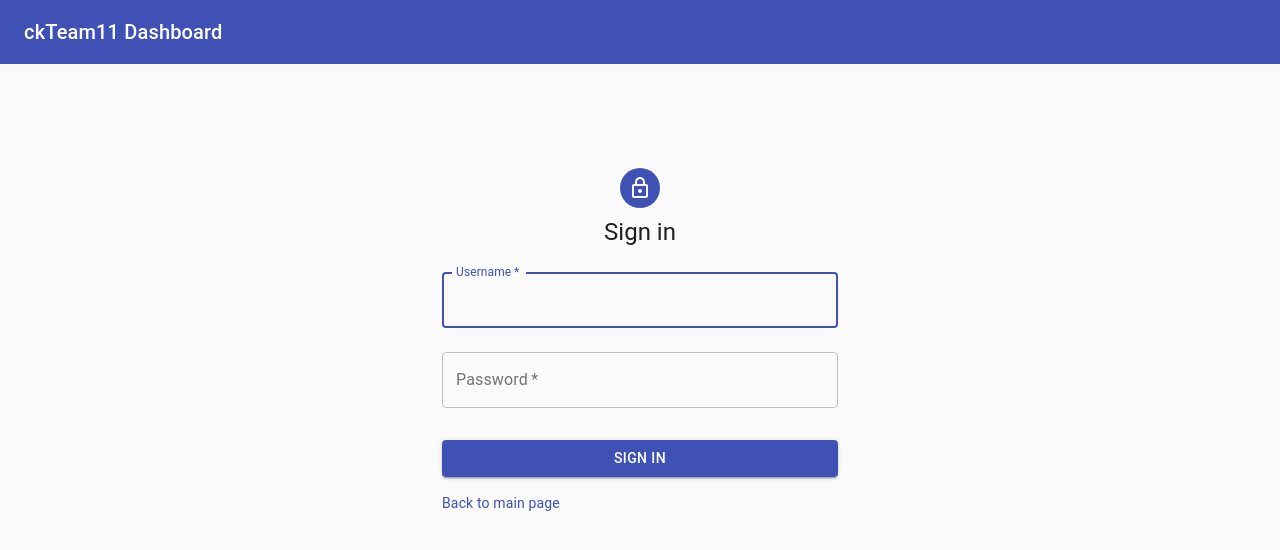
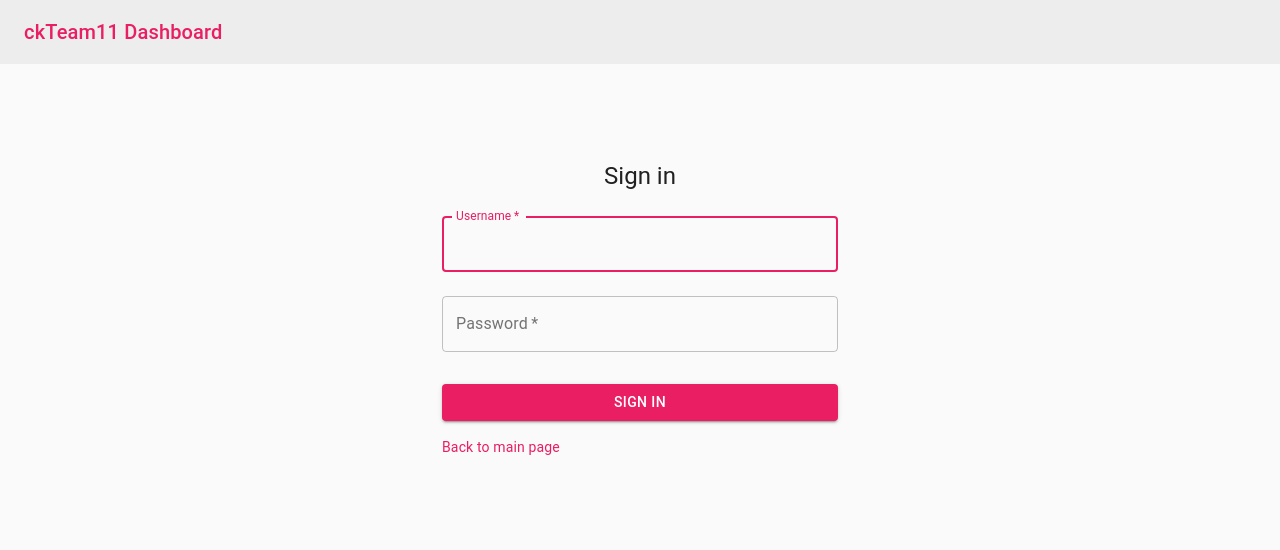
Before and after one commit to FirebirdIT/ckteam11-fe, a React (Create React App) app: page / in a window 1280 px wide. Shown: the top 550 px of the page. Built offline with nearby package versions, Linux system fonts and the light colour scheme.

Commit message:
update layout design

```diff
--- a/src/App.js
+++ b/src/App.js
@@ -1,7 +1,25 @@
 import Route from "./router/route";
+import { createMuiTheme, ThemeProvider } from "@material-ui/core/styles";
 
 function App() {
-  return <Route />;
+  const newTheme = createMuiTheme({
+    palette: {
+      primary: {
+        main: "#e91e63",
+      },
+      // secondary: {
+      //   main: yellow[600],
+      // },
+      // warning: {
+      //   main: red[900],
+      // },
+    },
+  });
+  return (
+    <ThemeProvider theme={newTheme}>
+      <Route />
+    </ThemeProvider>
+  );
 }
 
 export default App;
--- a/src/components/main-layout/navbar.js
+++ b/src/components/main-layout/navbar.js
@@ -72,13 +72,14 @@ export default function NabVar() {
 
   return (
     <div className={classes.root}>
-      <AppBar position="static" elevation={0}>
+      <AppBar position="static" elevation={0} style={{ background: "#ededed" }}>
         <Toolbar>
           {auth && (
             <IconButton
               edge="start"
               color="inherit"
               aria-label="menu"
+              color="primary"
               onClick={handleDrawerOpen}
               className={clsx(
                 classes.menuButton,
@@ -88,7 +89,7 @@ export default function NabVar() {
               <MenuIcon />
             </IconButton>
           )}
-          <Typography variant="h6" className={classes.title}>
+          <Typography variant="h6" className={classes.title} color="primary">
             ckTeam11 Dashboard
           </Typography>
         </Toolbar>
--- a/src/components/signin/signin-form.js
+++ b/src/components/signin/signin-form.js
@@ -83,9 +83,9 @@ export default function SignIn() {
 
   return (
     <div className={classes.paper}>
-      <Avatar className={classes.avatar}>
+      {/* <Avatar className={classes.avatar}>
         <LockOutlinedIcon />
-      </Avatar>
+      </Avatar> */}
       <Typography component="h1" variant="h5">
         Sign in
       </Typography>
```
